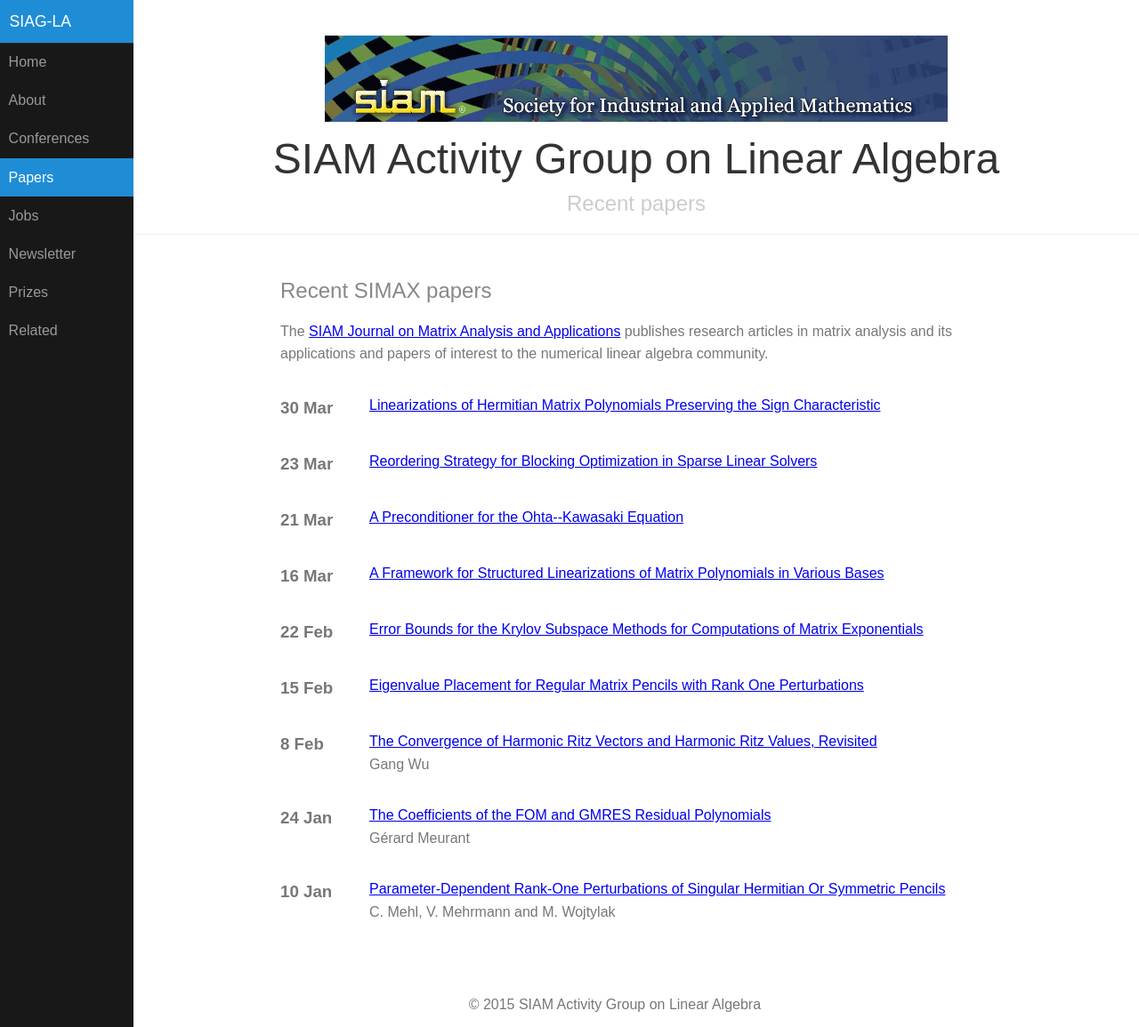
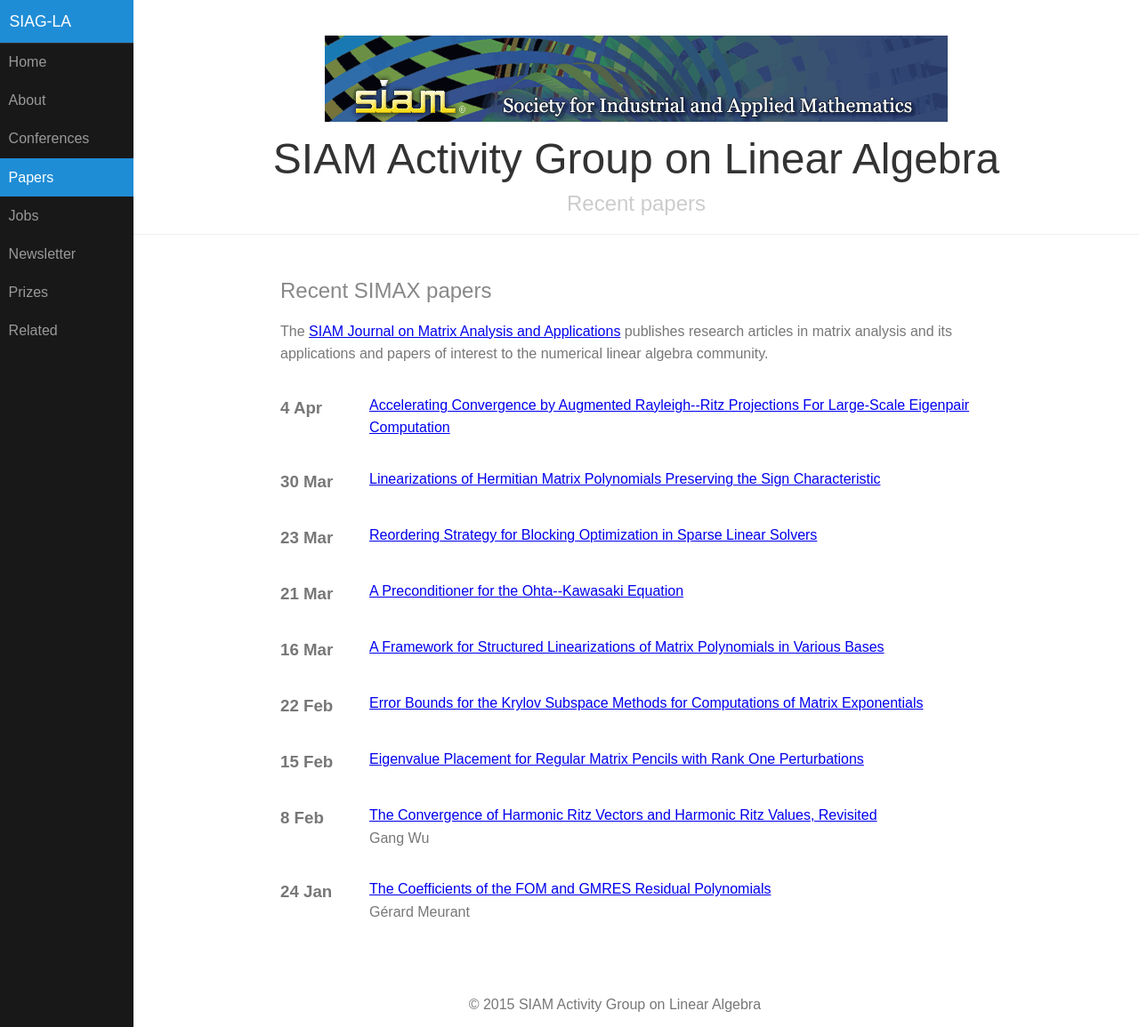
Before and after one commit to dbindel/siagla, a Jekyll site: the page built from simax.html, in a window 1280 px wide and 1155 px high. Shown: the whole window at 89% size. Built offline with Jekyll 4.4.1, drawn with Linux system fonts in a browser that asks for light colours.

Commit message:
Automated updates to simax.yml

```diff
--- a/_data/simax.yml
+++ b/_data/simax.yml
@@ -2076,3 +2076,12 @@
   pp_start: '249'
   title: Linearizations of Hermitian Matrix Polynomials Preserving the Sign Characteristic
   volume: '38'
+- authors: ''
+  date: '2017-04-04T07:00:00Z'
+  doi: doi:10.1137/16M1058534
+  link: http://epubs.siam.org/doi/abs/10.1137/16M1058534?ai=s7&mi=3ezuvv&af=R
+  pp_end: '296'
+  pp_start: '273'
+  title: Accelerating Convergence by Augmented Rayleigh--Ritz Projections For Large-Scale
+    Eigenpair Computation
+  volume: '38'
```
